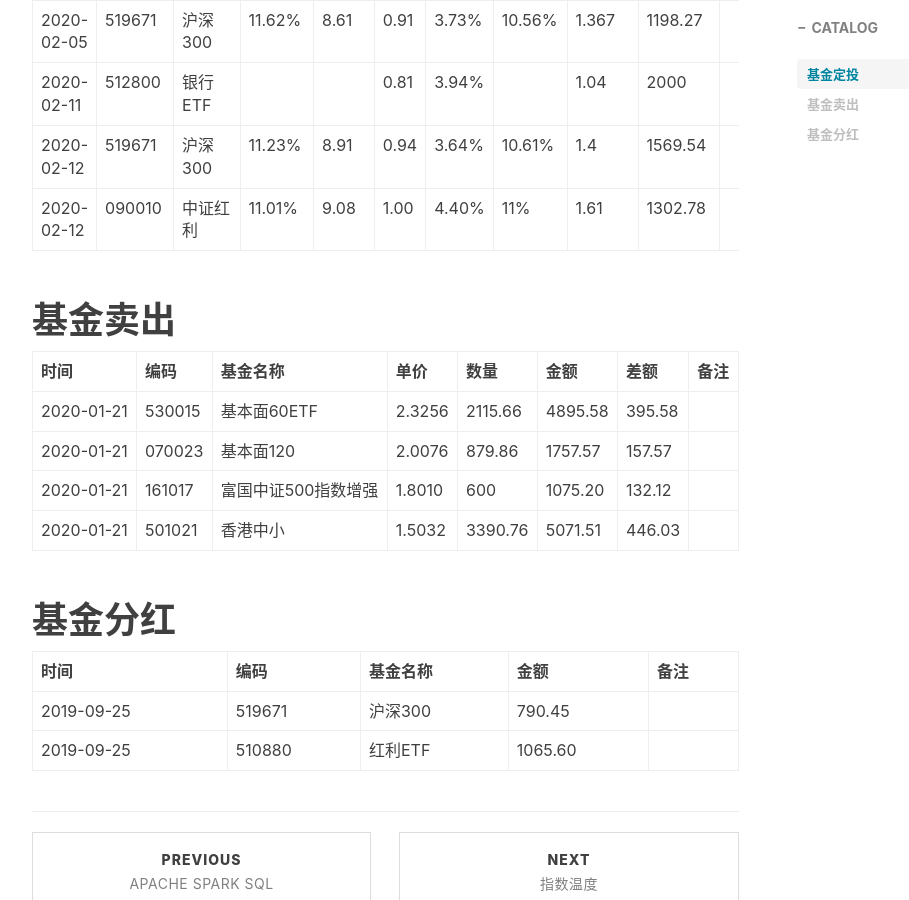
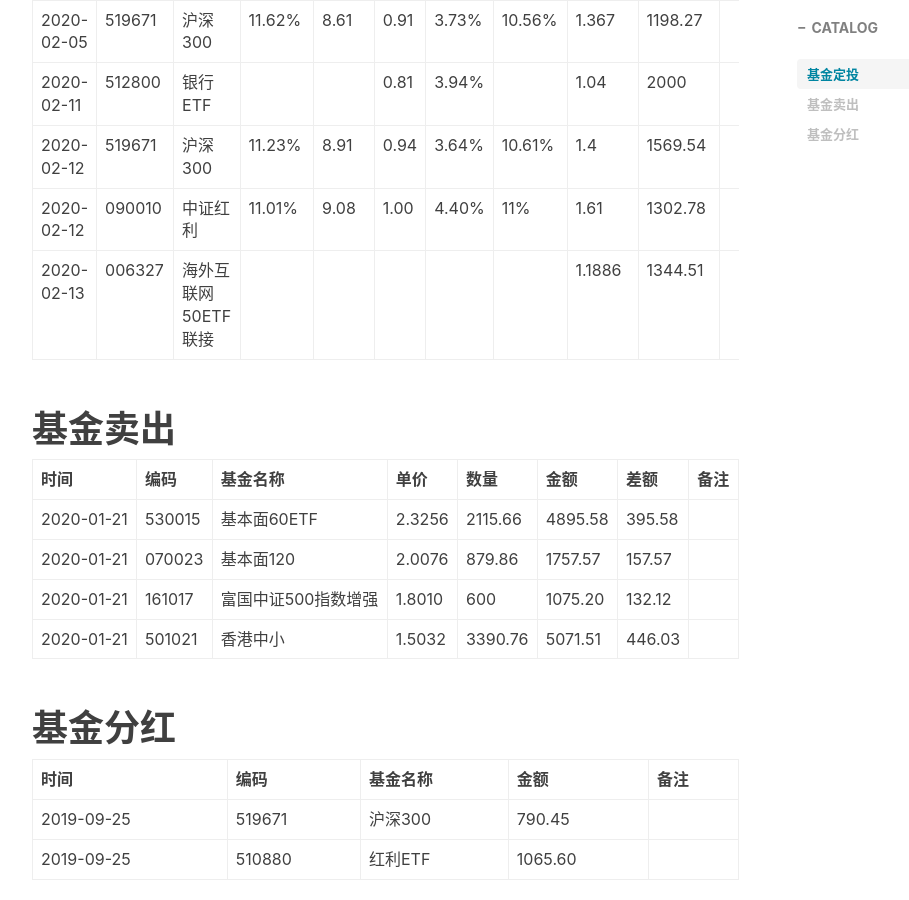
Before and after one commit to shoppingwang/shoppingwang.github.io, a Jekyll site: the page built from _posts/2019-07-02-investment-records.md, in a window 1280 px wide and 900 px high, scrolled down 3843 px. Shown: the whole window, without its empty margins (233-1142 px from the left). Built offline with Jekyll 4.4.1, drawn with Linux system fonts in a browser that asks for light colours; nearby versions of some CDN libraries; comment, search, counter and statistics services are not loaded.

Commit message:
Investment on 02/11

```diff
--- a/_posts/2019-07-02-investment-records.md
+++ b/_posts/2019-07-02-investment-records.md
@@ -68,6 +68,7 @@ tags:
 | 2020-02-11 | 512800 | 银行ETF |  |  | 0.81 | 3.94% |  | 1.04 | 2000 |  |
 | 2020-02-12 | 519671 | 沪深300 | 11.23% | 8.91 | 0.94 | 3.64% | 10.61% | 1.4 | 1569.54 |  |
 | 2020-02-12 | 090010 | 中证红利 | 11.01% | 9.08 | 1.00 | 4.40% | 11% | 1.61 | 1302.78 |  |
+| 2020-02-13 | 006327 | 海外互联网50ETF联接 |  |  |  |  |  | 1.1886 | 1344.51 |  |
 
 # 基金卖出
 
```
